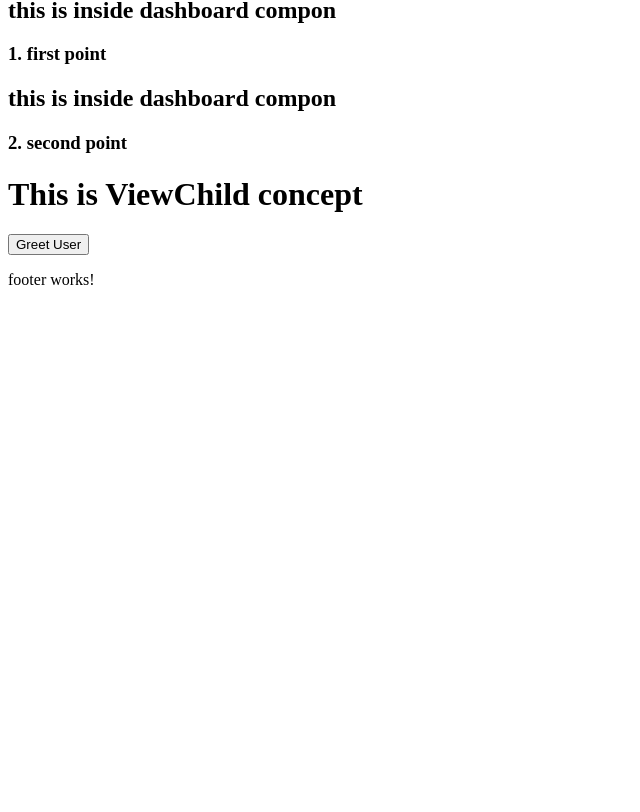
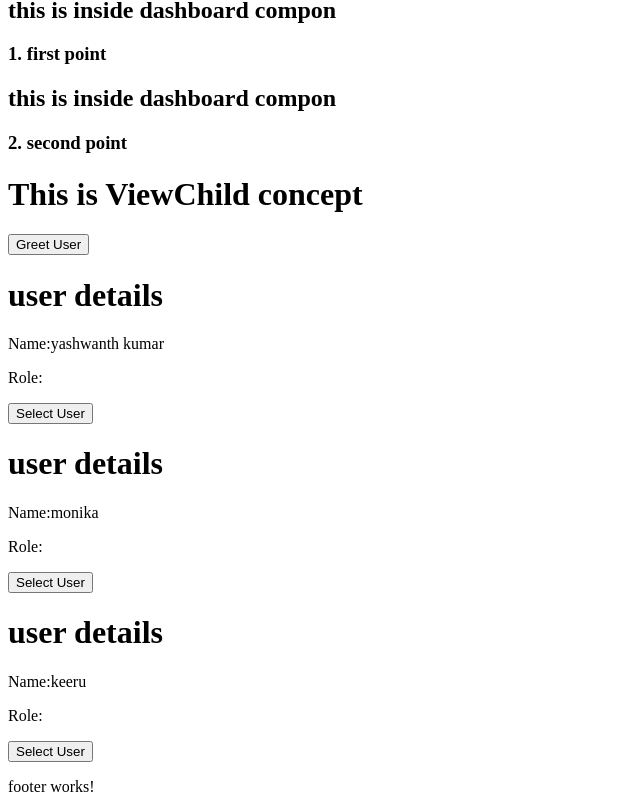
Before and after one commit to yashwanthk8/AngularPractice, an Angular app: page / in a window 1280 px wide. Shown: the part 624-1436 px from the top of the page, without its empty margins (0-640 px from the left). Before the commit the page ends 929 px from the top, so only its background shows below. Built offline with nearby package versions, Linux system fonts and the light colour scheme.

Commit message:
feat(ViewChildren): to get reference from multiple component

```diff
--- a/src/app/dashboard/dashboard.component.html
+++ b/src/app/dashboard/dashboard.component.html
@@ -24,5 +24,9 @@
 <button (click)="callGreet()">
   Greet User
 </button>
+
+<app-user [userName]="'yashwanth kumar'"></app-user>
+<app-user [userName]="'monika'"></app-user>
+<app-user [userName]="'keeru'"></app-user>
 <app-footer>
 </app-footer>
--- a/src/app/dashboard/dashboard.component.ts
+++ b/src/app/dashboard/dashboard.component.ts
@@ -1,4 +1,4 @@
-import { Component, ViewChild } from '@angular/core';
+import { Component, QueryList, ViewChild, ViewChildren } from '@angular/core';
 import { RouterOutlet } from '@angular/router';
 import { UserComponent } from './user/user.component';
 import { HeaderComponent } from './header/header.component';
@@ -12,6 +12,14 @@ import {CardComponent} from './card/card.component';
 })
 export class DashboardComponent {
 @ViewChild(UserComponent) userComponent!: UserComponent;
+
+@ViewChildren(UserComponent) users1!: QueryList<UserComponent>;
+
+highlightallUsers(){
+  this.users1.forEach(user=>{
+    user.highlight();
+  });
+}
 
 callGreet(){
   this.userComponent.greet();
--- a/src/app/dashboard/user/user.component.html
+++ b/src/app/dashboard/user/user.component.html
@@ -2,6 +2,6 @@
 <p>Name:{{userName}}</p>
 <p>Role:{{role}}</p>
 
-<button (click)="selectUser()">
+<button (click)="selectUser()" (click)="highlight()">
   Select User
 </button>
--- a/src/app/dashboard/user/user.component.ts
+++ b/src/app/dashboard/user/user.component.ts
@@ -18,4 +18,7 @@ export class UserComponent {
   {
     alert("hello yashwanth");
   }
+   highlight() {
+    alert(`${this.userName} highlighted`);
+  }
 }
```
